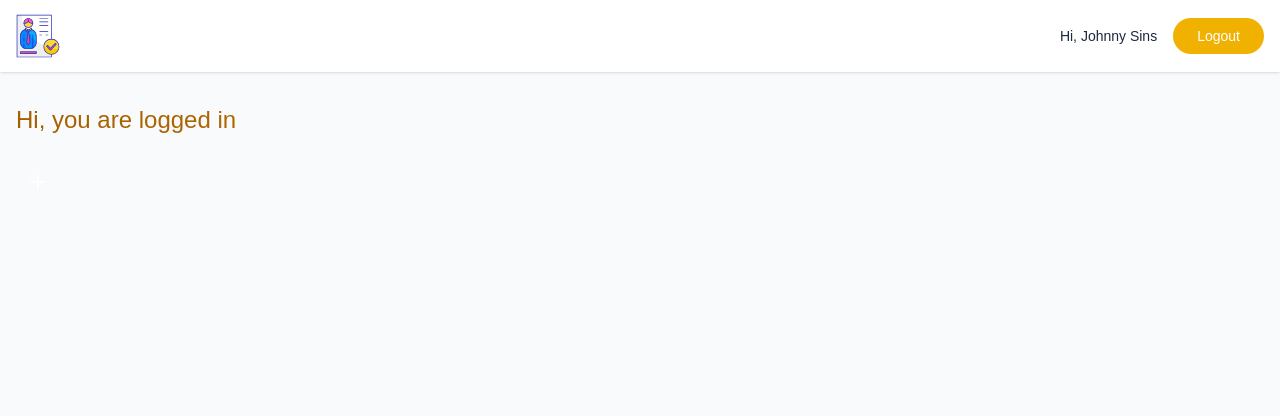
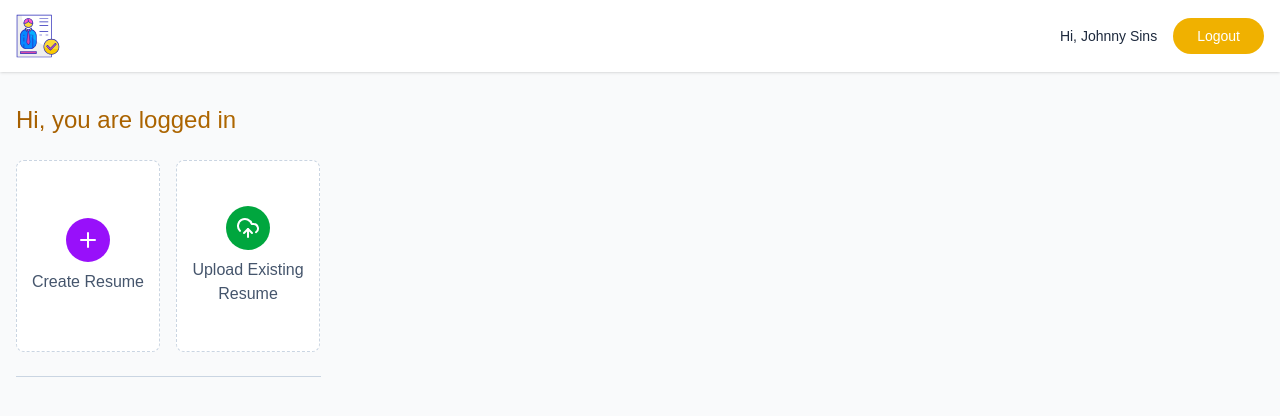
Before and after one commit to arun9557/resume.ai, a React (Vite) app in the folder client/: page /app in a window 1280 px wide. Shown: the top 416 px of the page. Built offline with nearby package versions, Linux system fonts and the light colour scheme; a web font is replaced by a local one.

Commit message:
dashboard

```diff
--- a/client/src/pages/Dashboard.jsx
+++ b/client/src/pages/Dashboard.jsx
@@ -1,4 +1,4 @@
-import { PlusIcon } from 'lucide-react'
+import { Plus, UploadCloud } from 'lucide-react'
 import React from 'react'
 
 const Dashboard = () => {
@@ -8,11 +8,17 @@ const Dashboard = () => {
         <p className='text-2xl font-medium mb-6 bg-gradient-to-r from-yellow-700 to-yellow-600 bg-clip-text text-transparent'>Hi, you are logged in</p>
 
         <div className='flex gap-4'>
-          <button>
-            <PlusIcon className='size-11 transition-all duration-300 p-2.5 bg-gradent-to-br hover:bg-yellow-600 text-white rounded-full'/>
+          <button className='w-full bg-white sm:max-w-36 h-48 flex flex-col items-center justify-center rounded-lg gap-2 text-slate-600 border border-dashed border-slate-300 group hover:border-purple-600 hover:shadow-lg transition-all duration-300 cursor-pointer'>
+            <Plus className='size-11 transition-all duration-300 p-2.5 bg-purple-600 text-white rounded-full'/>
+            <p>Create Resume</p>
           </button>
+          <button className='w-full bg-white sm:max-w-36 h-48 flex flex-col items-center justify-center rounded-lg gap-2 text-slate-600 border border-dashed border-slate-300 group hover:border-green-600 hover:shadow-lg transition-all duration-300 cursor-pointer'>
+            <UploadCloud className='size-11 transition-all duration-300 p-2.5 bg-green-600 text-white rounded-full'/>
+            <p>Upload Existing Resume</p>
+          </button>
+        </div>
 
-        </div>
+        <hr className='border-slate-300 my-6 sm:w-[305px]'/>
       </div>
     </div>
   )
```
Also changed, not shown: 1 other file (tests, documents, lock files or other folders).
